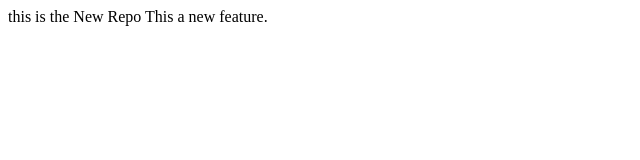
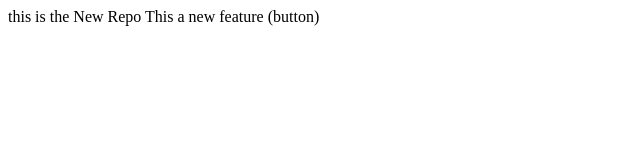
Before and after one commit to akhil0126/localrepo, a plain HTML site: page index.html in a window 1280 px wide. Shown: the full height of the page, 0-640 px from the left. Drawn offline with Linux system fonts and the light colour scheme.

```diff
--- a/index.html
+++ b/index.html
@@ -1,4 +1,4 @@
 <pr>this is the New Repo</pr>
 <pr>
-    This a new feature.
+    This a new feature (button)
 </pr>
```
